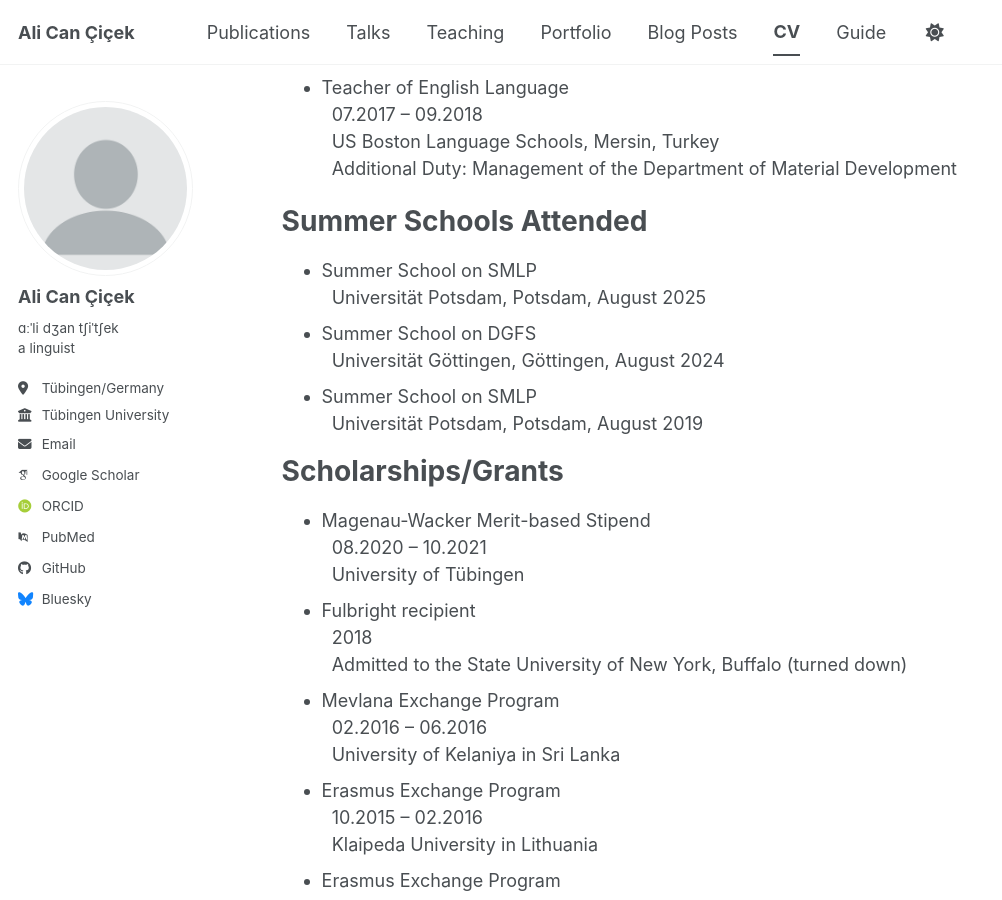
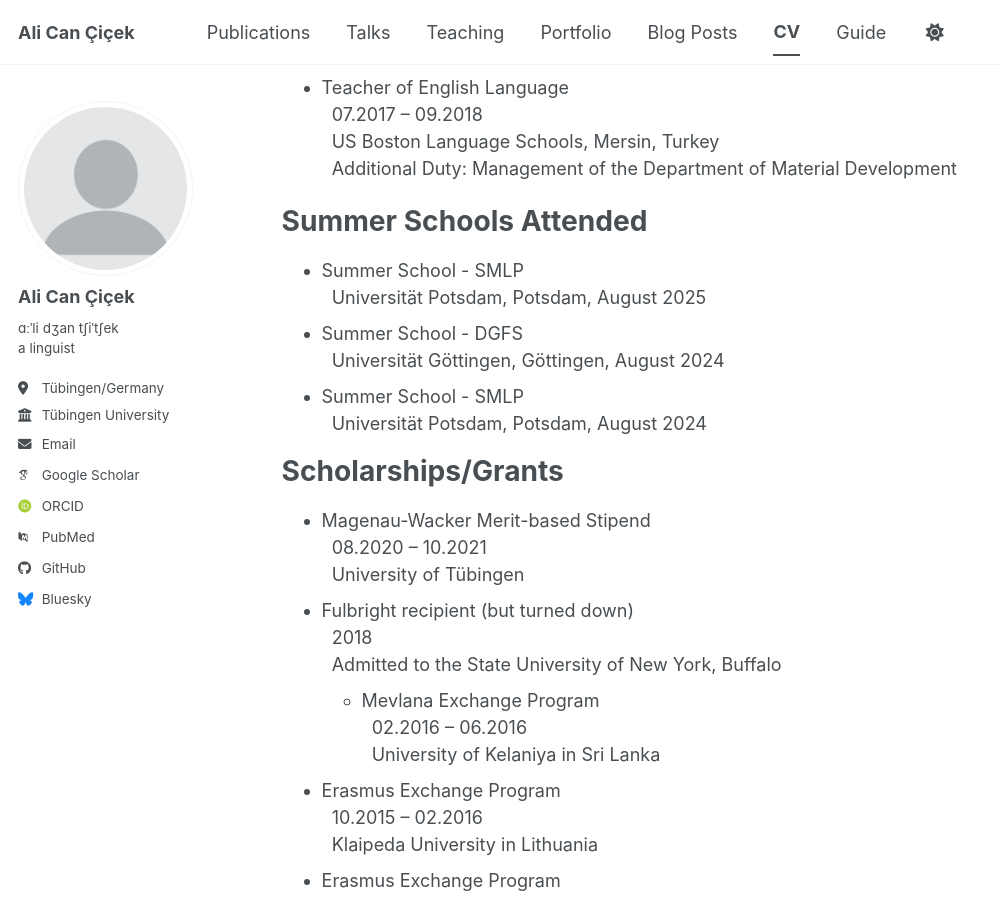
Before and after one commit to cicekalican/cicekalican.github.io, a Jekyll site: the page built from _pages/cv.md, in a window 1280 px wide and 900 px high, scrolled down 1042 px. Shown: the whole window, without its empty margins (0-1002 px from the left). Built offline with Jekyll 4.4.1, drawn with Linux system fonts in a browser that asks for light colours; some web fonts are replaced; a script bundle is joined from its source files by our own code; library files that are not in the unit come from our copies.

```diff
--- a/_pages/cv.md
+++ b/_pages/cv.md
@@ -56,12 +56,12 @@ Work Experience
 Summer Schools Attended
 ======
 
-* Summer School on SMLP<br>
+* Summer School - SMLP<br>
   &nbsp;&nbsp;Universität Potsdam, Potsdam, August 2025
-* Summer School on DGFS<br>
+* Summer School - DGFS<br>
   &nbsp;&nbsp;Universität Göttingen, Göttingen, August 2024
-* Summer School on SMLP<br>
-  &nbsp;&nbsp;Universität Potsdam, Potsdam, August 2019
+* Summer School - SMLP<br>
+  &nbsp;&nbsp;Universität Potsdam, Potsdam, August 2024
 
 Scholarships/Grants
 ======
@@ -69,10 +69,10 @@ Scholarships/Grants
 * Magenau-Wacker Merit-based Stipend<br>
   &nbsp;&nbsp;08.2020 – 10.2021<br>
   &nbsp;&nbsp;University of Tübingen
-* Fulbright recipient<br>
+* Fulbright recipient (but turned down)<br>
   &nbsp;&nbsp;2018<br>
-  &nbsp;&nbsp;Admitted to the State University of New York, Buffalo (turned down)
-* Mevlana Exchange Program<br>
+  &nbsp;&nbsp;Admitted to the State University of New York, Buffalo
+  * Mevlana Exchange Program<br>
   &nbsp;&nbsp;02.2016 – 06.2016<br>
   &nbsp;&nbsp;University of Kelaniya in Sri Lanka
 * Erasmus Exchange Program<br>
```
